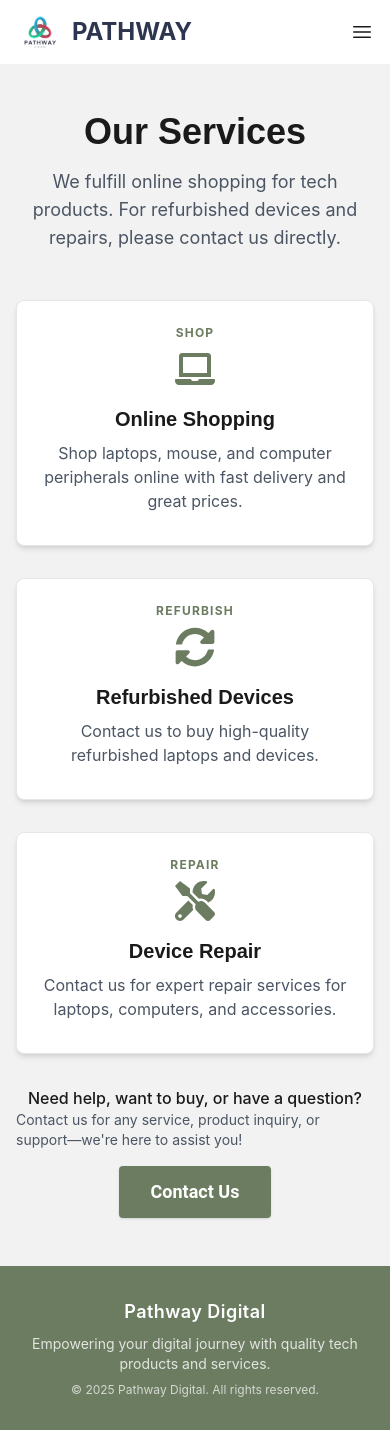
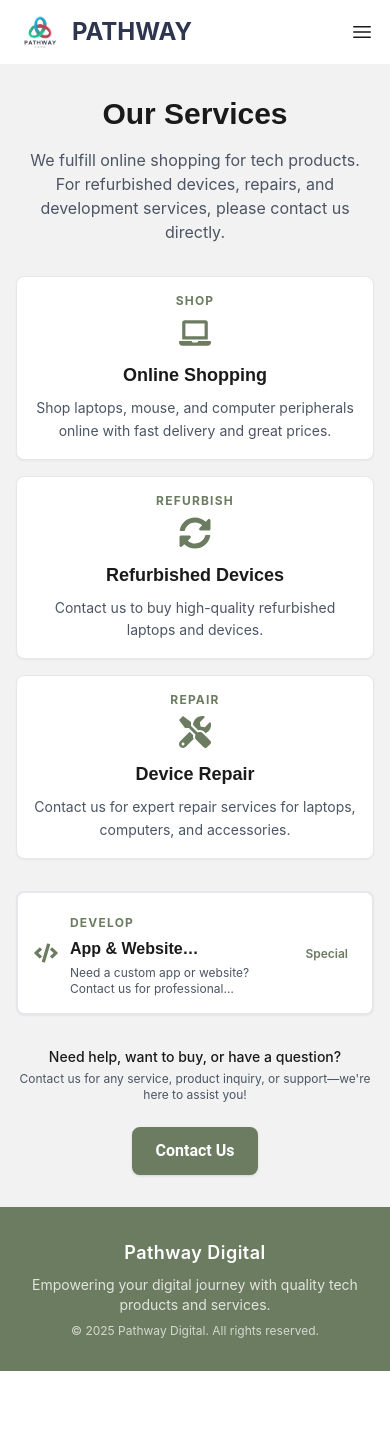
Before and after one commit to PranavShelke63/PathwayDigital, a React (Create React App) app in the folder frontend/: page /services in a window 390 px wide. After the commit the page ends 1371 px from the top, so only its background shows below. Built offline with nearby package versions, Linux system fonts and the light colour scheme; no server answers.

Commit message:
mobile frineds

```diff
--- a/frontend/src/components/Navbar/Navbar.tsx
+++ b/frontend/src/components/Navbar/Navbar.tsx
@@ -354,18 +354,7 @@ const Navbar: React.FC = () => {
         leaveFrom="opacity-100 translate-x-0"
         leaveTo="opacity-0 translate-x-full"
       >
-        <div className="sm:hidden fixed top-0 right-0 h-full w-80 bg-white shadow-xl z-50 overflow-y-auto">
-          {/* Header with close button */}
-          <div className="flex items-center justify-between px-4 py-4 border-b border-gray-200">
-            <h2 className="text-lg font-semibold text-contrast">Menu</h2>
-            <button
-              onClick={() => setIsMenuOpen(false)}
-              className="p-2 text-gray-400 hover:text-gray-600 hover:bg-gray-100 rounded-full transition-colors"
-            >
-              <XMarkIcon className="h-6 w-6" />
-            </button>
-          </div>
-
+        <div className="sm:hidden fixed top-16 right-0 max-h-[calc(100vh-4rem)] w-80 bg-white shadow-xl z-50 overflow-y-auto">
           {/* Navigation Links */}
           <div className="px-4 py-2 space-y-1">
             <Link
--- a/frontend/src/pages/Services.tsx
+++ b/frontend/src/pages/Services.tsx
@@ -1,67 +1,101 @@
 import React from 'react';
-import { FaLaptop, FaSyncAlt, FaTools } from 'react-icons/fa';
+import { FaLaptop, FaSyncAlt, FaTools, FaCode } from 'react-icons/fa';
 import { useNavigate } from 'react-router-dom';
 
 const Services: React.FC = () => {
   const navigate = useNavigate();
-  const services = [
+  const mainServices = [
     {
       label: 'Shop',
-      icon: <FaLaptop className="w-10 h-10 text-primary" />, // Online Shopping
+      icon: <FaLaptop className="w-8 h-8 sm:w-10 sm:h-10 text-primary" />, // Online Shopping
       title: 'Online Shopping',
       description: 'Shop laptops, mouse, and computer peripherals online with fast delivery and great prices.',
     },
     {
       label: 'Refurbish',
-      icon: <FaSyncAlt className="w-10 h-10 text-primary" />,
+      icon: <FaSyncAlt className="w-8 h-8 sm:w-10 sm:h-10 text-primary" />,
       title: 'Refurbished Devices',
       description: 'Contact us to buy high-quality refurbished laptops and devices.',
     },
     {
       label: 'Repair',
-      icon: <FaTools className="w-10 h-10 text-primary" />,
+      icon: <FaTools className="w-8 h-8 sm:w-10 sm:h-10 text-primary" />,
       title: 'Device Repair',
       description: 'Contact us for expert repair services for laptops, computers, and accessories.',
     },
   ];
 
+  const specialService = {
+    label: 'Develop',
+    icon: <FaCode className="w-6 h-6 sm:w-8 sm:h-8 text-primary" />,
+    title: 'App & Website Development',
+    description: 'Need a custom app or website? Contact us for professional development services tailored to your needs.',
+  };
+
   return (
-    <div className="bg-background py-12 px-4 sm:px-6 lg:px-8">
-      <div className="max-w-4xl mx-auto">
-        <div className="text-center">
-          <h1 className="text-4xl font-bold text-contrast mb-4">Our Services</h1>
-          <p className="text-lg text-gray-600 mb-12">
-            We fulfill online shopping for tech products. For refurbished devices and repairs, please contact us directly.
+    <div className="min-h-screen bg-background py-8 sm:py-12 px-4 sm:px-6 lg:px-8">
+      <div className="max-w-6xl mx-auto">
+        <div className="text-center mb-8 sm:mb-12">
+          <h1 className="text-3xl sm:text-4xl font-bold text-contrast mb-4">Our Services</h1>
+          <p className="text-base sm:text-lg text-gray-600">
+            We fulfill online shopping for tech products. For refurbished devices, repairs, and development services, please contact us directly.
           </p>
         </div>
 
-        <div className="grid grid-cols-1 md:grid-cols-2 lg:grid-cols-3 gap-8 mb-8">
-          {services.map((service, index) => (
+        {/* Main Services - 3 columns */}
+        <div className="grid grid-cols-1 sm:grid-cols-2 lg:grid-cols-3 gap-4 sm:gap-6 mb-8 sm:mb-12">
+          {mainServices.map((service, index) => (
             <div
               key={index}
-              className="p-6 rounded-lg shadow-md bg-white border border-gray-200 flex flex-col items-center transition-transform transition-shadow duration-200 hover:shadow-lg hover:-translate-y-1 hover:border-primary cursor-pointer"
+              className="p-4 sm:p-6 rounded-lg shadow-sm sm:shadow-md bg-white border border-gray-200 flex flex-col items-center transition-transform transition-shadow duration-200 hover:shadow-lg hover:-translate-y-1 hover:border-primary cursor-pointer"
             >
               <span className="uppercase text-xs font-bold text-primary mb-2 tracking-widest">{service.label}</span>
-              <div className="mb-4 flex justify-center">
+              <div className="mb-3 sm:mb-4 flex justify-center">
                 {service.icon}
               </div>
-              <h3 className="text-xl font-semibold mb-2 text-contrast text-center">
+              <h3 className="text-lg sm:text-xl font-semibold mb-2 text-contrast text-center">
                 {service.title}
               </h3>
-              <p className="text-gray-600 text-center mb-2">
+              <p className="text-sm sm:text-base text-gray-600 text-center leading-relaxed">
                 {service.description}
               </p>
             </div>
           ))}
         </div>
-        <div className="flex flex-col items-center mb-4">
-          <span className="text-base font-medium text-contrast">Need help, want to buy, or have a question?</span>
-          <span className="text-sm text-gray-600">Contact us for any service, product inquiry, or support—we're here to assist you!</span>
+
+        {/* Special Service - Small rectangle box */}
+        <div className="flex justify-center mb-8 sm:mb-12">
+          <div className="w-full max-w-md sm:max-w-lg">
+            <div className="p-4 sm:p-6 rounded-lg shadow-sm sm:shadow-md bg-white border-2 border-primary/20 bg-gradient-to-r from-primary/5 to-primary/10 flex items-center space-x-3 sm:space-x-4 transition-transform transition-shadow duration-200 hover:shadow-lg hover:-translate-y-1 hover:border-primary cursor-pointer">
+              <div className="flex-shrink-0">
+                {specialService.icon}
+              </div>
+              <div className="flex-1 min-w-0">
+                <span className="uppercase text-xs font-bold text-primary tracking-widest">{specialService.label}</span>
+                <h3 className="text-base sm:text-lg font-semibold text-contrast mt-1 line-clamp-1">
+                  {specialService.title}
+                </h3>
+                <p className="text-xs sm:text-sm text-gray-600 mt-1 line-clamp-2">
+                  {specialService.description}
+                </p>
+              </div>
+              <div className="flex-shrink-0">
+                <span className="inline-block px-2 sm:px-3 py-1 bg-primary/20 text-primary text-xs font-semibold rounded-full">
+                  Special
+                </span>
+              </div>
+            </div>
+          </div>
+        </div>
+
+        <div className="flex flex-col items-center mb-6 sm:mb-8">
+          <span className="text-sm sm:text-base font-medium text-contrast text-center">Need help, want to buy, or have a question?</span>
+          <span className="text-xs sm:text-sm text-gray-600 text-center mt-1">Contact us for any service, product inquiry, or support—we're here to assist you!</span>
         </div>
         <div className="flex justify-center">
           <button
             onClick={() => navigate('/contact?scroll=message')}
-            className="btn-primary px-8 py-3 text-lg font-semibold rounded shadow transition-colors duration-200 hover:bg-accent"
+            className="btn-primary px-6 sm:px-8 py-3 text-base sm:text-lg font-semibold rounded-lg shadow transition-colors duration-200 hover:bg-accent"
           >
             Contact Us
           </button>
```
Also changed, not shown: frontend/src/components/Wishlist/Wishlist.tsx (+30 -26 lines).
